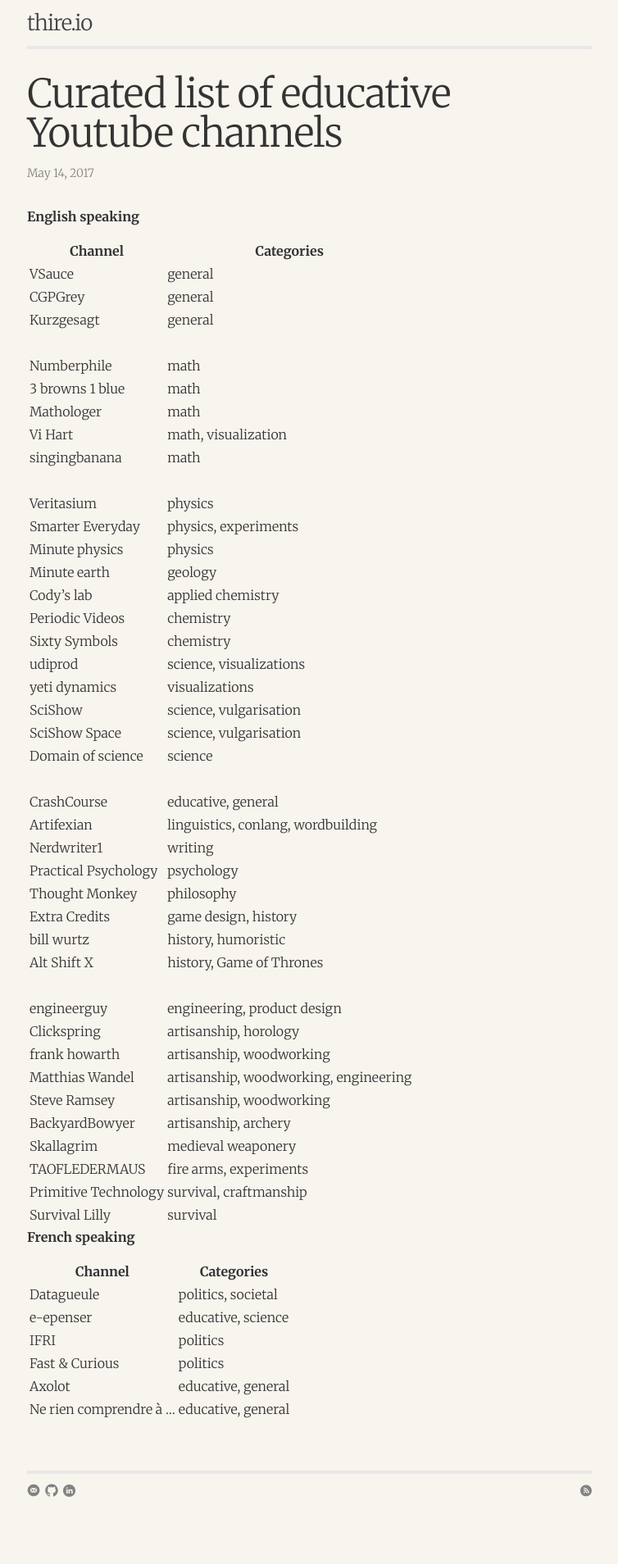
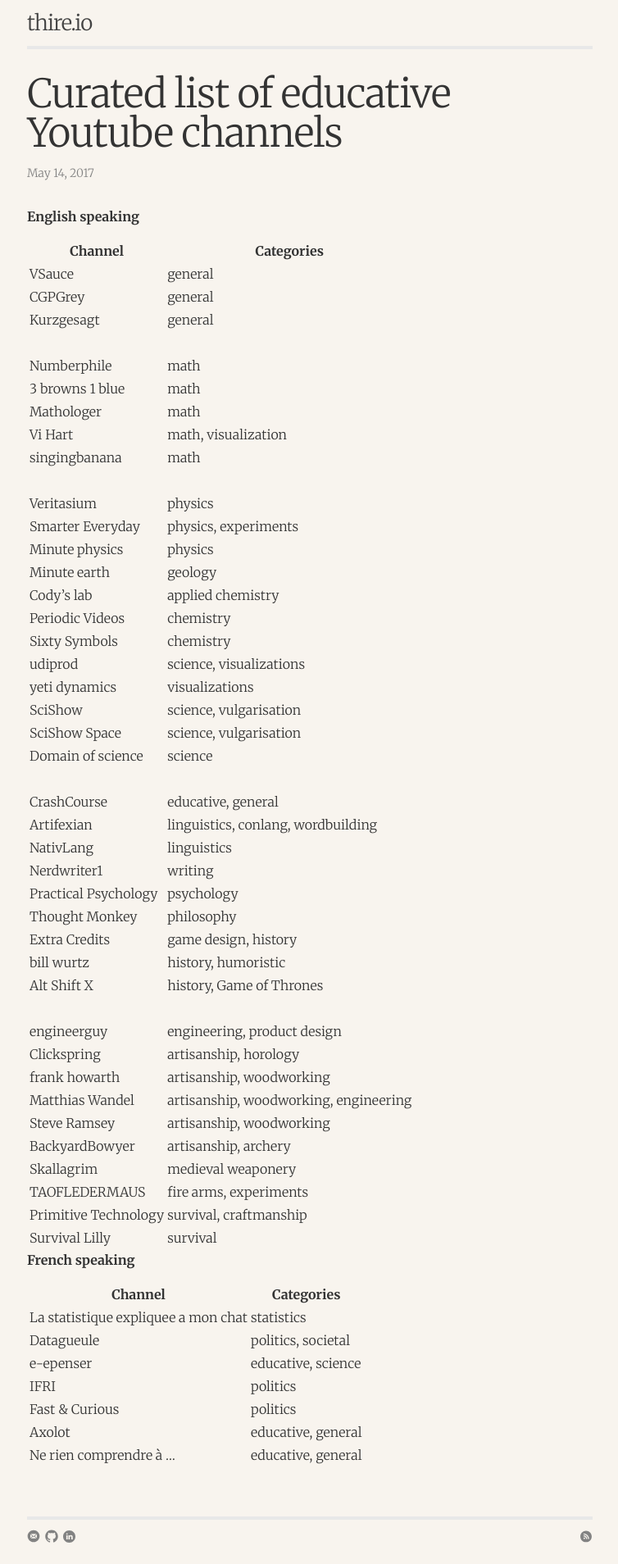
Before and after one commit to mbellier/mbellier.github.io, a Jekyll site: the page built from _posts/2017-05-14-youtube-channels.md, in a window 1280 px wide. Shown: the whole page at 82% size, without its empty margins (262-1016 px from the left). Built offline with Jekyll 4.4.1, drawn with Linux system fonts in a browser that asks for light colours; before the commit the page ends 1852 px from its top, so only the background shows below that.

Commit message:
Create 2017-05-14-youtube-channels.md

```diff
--- a/_posts/2017-05-14-youtube-channels.md
+++ b/_posts/2017-05-14-youtube-channels.md
@@ -35,6 +35,7 @@
 |  |  |
 |  CrashCourse | educative, general |
 |  Artifexian | linguistics, conlang, wordbuilding |
+|  NativLang | linguistics |
 |  Nerdwriter1 | writing |
 |  Practical Psychology | psychology |
 |  Thought Monkey | philosophy |
@@ -61,6 +62,7 @@
 
 | Channel | Categories |
 | ------ | ------ |
+| La statistique expliquee a mon chat | statistics |
 |  Datagueule | politics, societal |
 |  e-epenser | educative, science |
 |  IFRI | politics |
```
